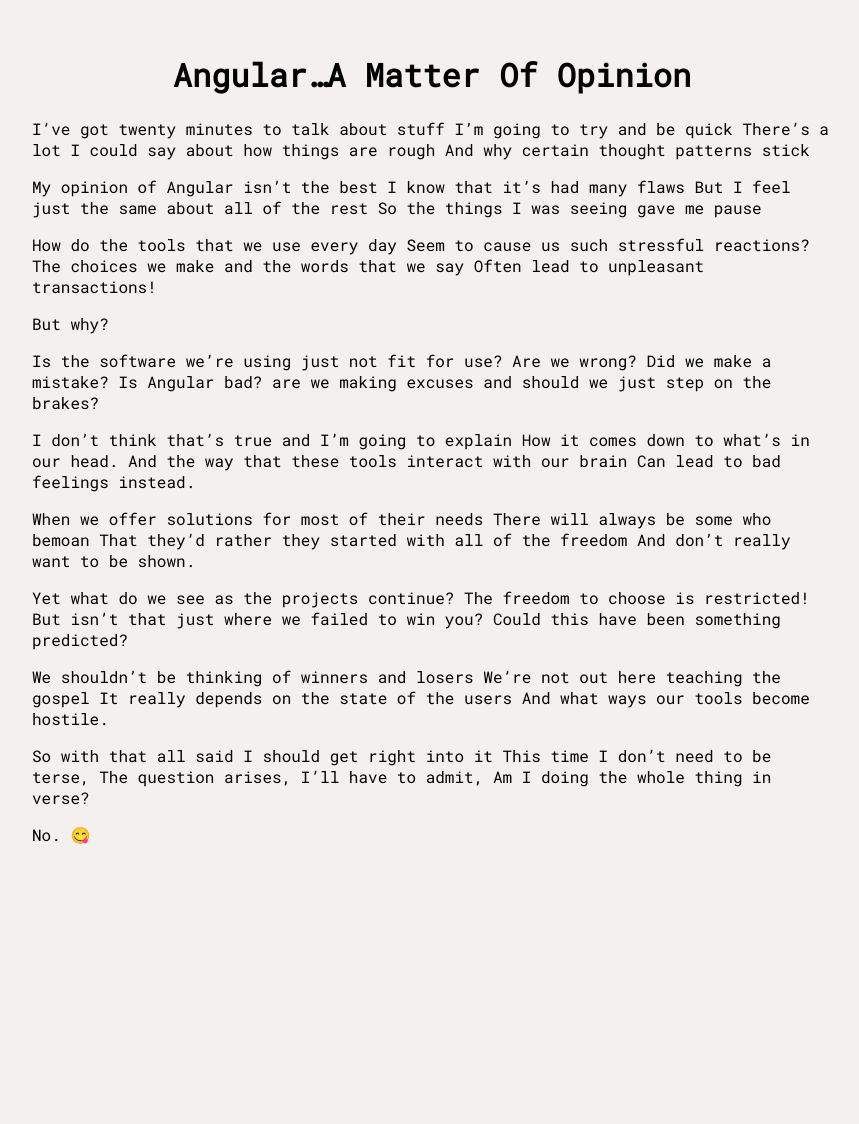
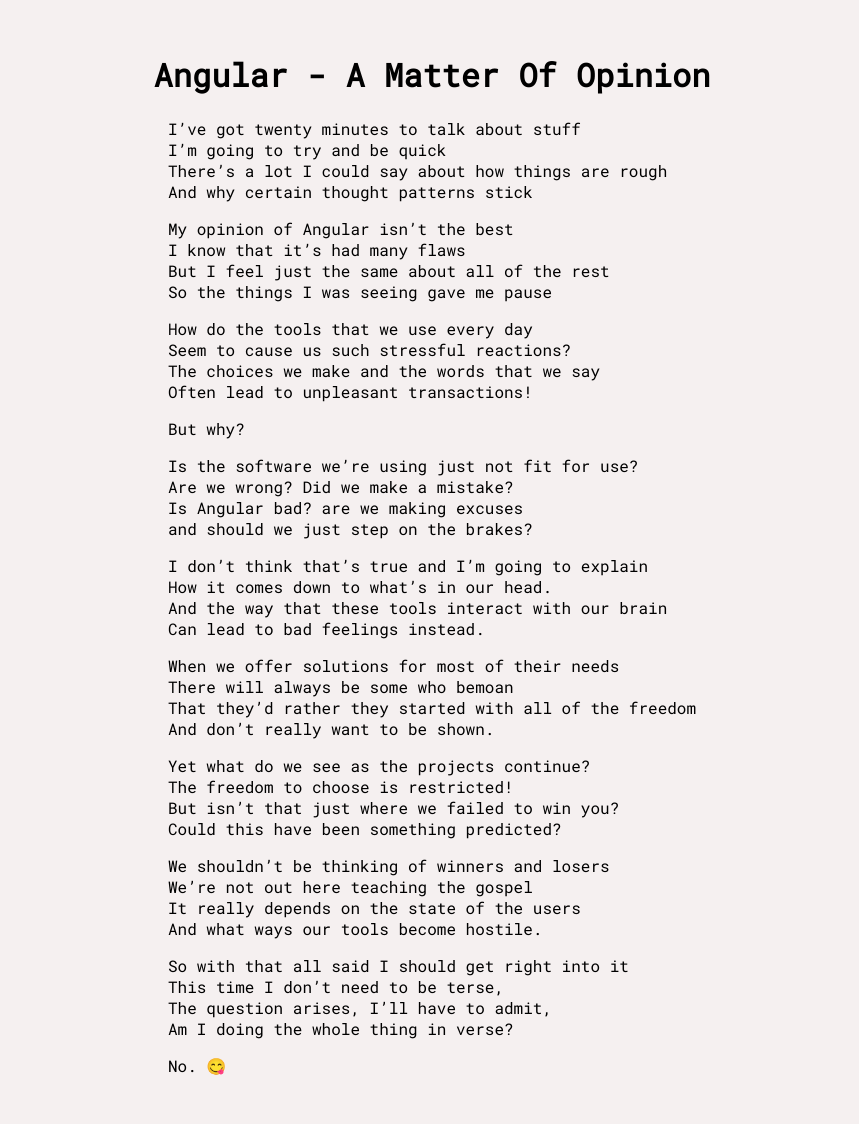
Before and after one commit to jdpearce/jopearcecouk, a Jekyll site: the page built from _poetry/angular-amoo.md, in a window 1280 px wide. Shown: the whole page, without its empty margins (208-1067 px from the left). Built offline with Jekyll 4.4.1, drawn with Linux system fonts in a browser that asks for light colours; nearby versions of some CDN libraries; before the commit the page ends 900 px from its top, so only the background shows below that.

Commit message:
fix: spacing on AAMOO poem

```diff
--- a/_poetry/angular-amoo.md
+++ b/_poetry/angular-amoo.md
@@ -3,7 +3,7 @@
 description: A short poem used to introduce my talk at ng-conf 2023
 ---
 
-# Angular...A Matter Of Opinion
+# Angular - A Matter Of Opinion
 
 -   I’ve got twenty minutes to talk about stuff
     I’m going to try and be quick
```
